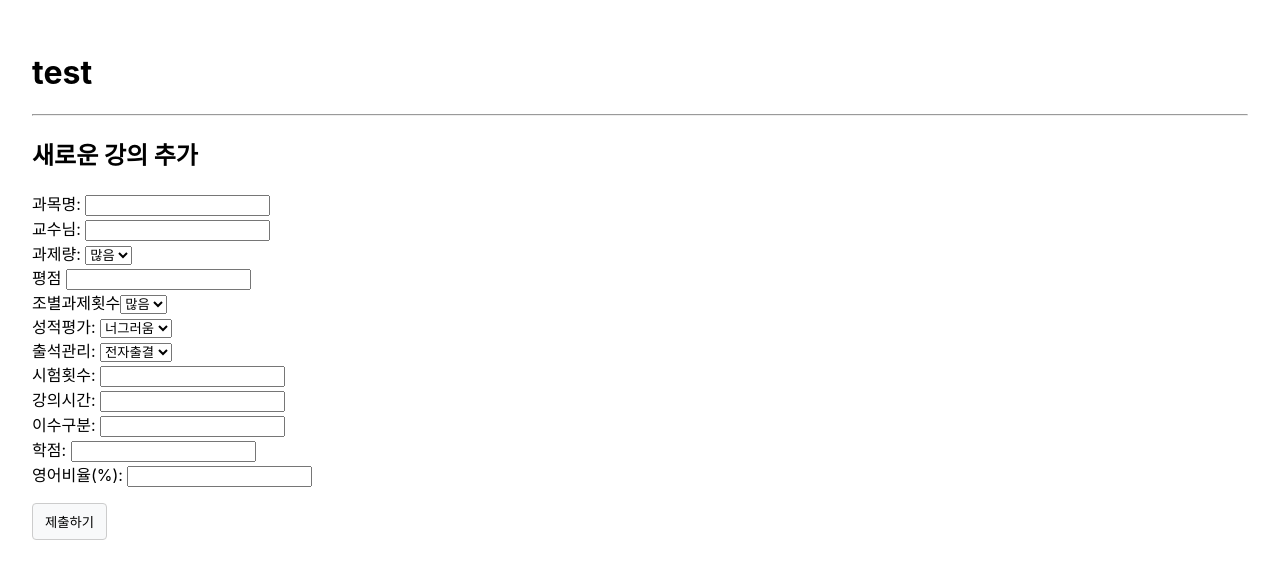
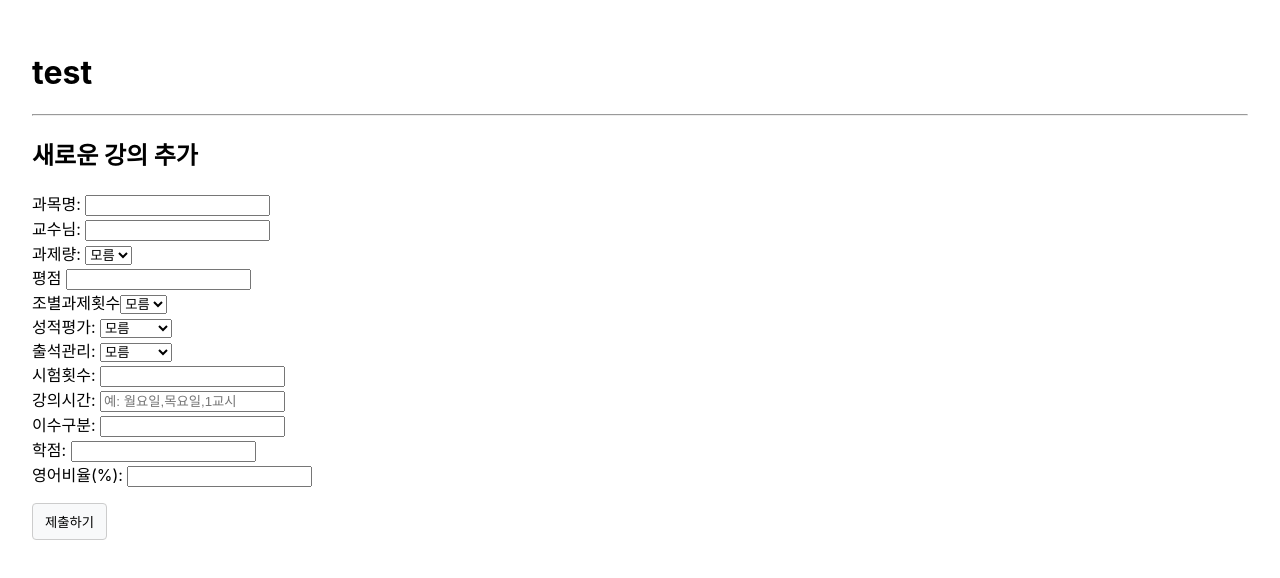
Before and after one commit to Gooddandelion/OSS_TEAMproject_everytime, a React (Create React App) app: page /add in a window 1280 px wide. Shown: the top 578 px of the page. Built offline with nearby package versions, Linux system fonts and the light colour scheme.

Commit message:
Create Data id & Update Add & Edit Page

```diff
--- a/src/pages/AddPage.jsx
+++ b/src/pages/AddPage.jsx
@@ -10,11 +10,11 @@ function AddPage() {
     const [form, setForm] = useState({
         강의명: '',
         교수님: '',
-        과제량: '',
+        과제량: '모름',
         평점: '',
-        조별과제횟수: '',
-        성적평가: '',
-        출석관리: '',
+        조별과제횟수: '모름',
+        성적평가: '모름',
+        출석관리: '모름',
         시험횟수: '',
         강의시간: '',
         이수구분: '',
@@ -32,12 +32,19 @@ function AddPage() {
 
     const handleSubmit = async (e) => {
         e.preventDefault();
-        // 🐛 BUG FIX: prof -> professor로 수정
-        if (!form.title || !form.professor) {
+        if (!form.강의명 || !form.교수님) {
             alert('과목명과 교수님 이름은 필수 항목입니다.');
             return;
         }
-        await addLecture(form);
+
+        const lectureTimeArray = form.강의시간.split(',').map(item => item.trim());
+
+        const submissionData = {
+            ...form,
+            강의시간: lectureTimeArray,
+        };
+
+        await addLecture(submissionData);
         alert('강의가 성공적으로 추가되었습니다!');
         navigate('/list');
     };
@@ -57,9 +64,10 @@ function AddPage() {
                 <div>
                     <label>과제량: </label>
                     <select name="과제량" value={form.과제량} onChange={handleChange}>
-                        <option value="1">많음</option>
-                        <option value="0">보통</option>
-                        <option value="-1">적음</option>
+                        <option value="많음">많음</option>
+                        <option value="보통">보통</option>
+                        <option value="없음">없음</option>
+                        <option value="모름">모름</option>
                     </select>
                 </div>
                 <div>
@@ -69,24 +77,27 @@ function AddPage() {
                 <div>
                     <label>조별과제횟수</label>
                     <select name="과제량" value={form.과제량} onChange={handleChange}>
-                        <option value="1">많음</option>
-                        <option value="0">보통</option>
-                        <option value="-1">없음</option>
+                        <option value="많음">많음</option>
+                        <option value="보통">보통</option>
+                        <option value="없음">없음</option>
+                        <option value="모름">모름</option>
                     </select>
                 </div>
                 <div>
                     <label>성적평가: </label>
                     <select name="성적평가" value={form.성적평가} onChange={handleChange}>
-                        <option value="1">너그러움</option>
-                        <option value="0">보통</option>
-                        <option value="-1">깐깐함</option>
+                        <option value="너그러움">너그러움</option>
+                        <option value="보통">보통</option>
+                        <option value="깐깐함">깐깐함</option>
+                        <option value="모름">모름</option>
                     </select>
                 </div>
                 <div>
                     <label>출석관리: </label>
-                    <select name="assignments" value={form.assignments} onChange={handleChange}>
-                        <option value="1">전자출결</option>
-                        <option value="-1">직접호명</option>
+                    <select name="출석관리" value={form.출석관리} onChange={handleChange}>
+                        <option value="전자출결">전자출결</option>
+                        <option value="직접호명">직접호명</option>
+                        <option value="모름">모름</option>
                     </select>
                 </div>
                 <div>
@@ -95,7 +106,7 @@ function AddPage() {
                 </div>
                 <div>
                     <label>강의시간: </label>
-                    <input type="text" name="강의시간" value={form.강의시간} onChange={handleChange} />
+                    <input type="text" name="강의시간" value={form.강의시간} onChange={handleChange} placeholder="예: 월요일,목요일,1교시" />
                 </div>
                 <div>
                     <label>이수구분: </label>
--- a/src/pages/DetailPage.jsx
+++ b/src/pages/DetailPage.jsx
@@ -65,8 +65,10 @@ function DetailPage() {
         {selectedLecture.시험횟수}
       </p>
       <p>
-         <strong>강의시간: </strong>
-        {selectedLecture.강의시간.join(' / ')}
+        <strong>강의시간: </strong>
+        {Array.isArray(selectedLecture.강의시간)
+          ? selectedLecture.강의시간.join(' / ')
+          : selectedLecture.강의시간}
       </p>
       <p>
         <strong>이수구분: </strong>
--- a/src/pages/EditPage.jsx
+++ b/src/pages/EditPage.jsx
@@ -10,11 +10,11 @@ function EditPage() {
     const [form, setForm] = useState({
         강의명: '',
         교수님: '',
-        과제량: '',
+        과제량: '모름',
         평점: '',
-        조별과제횟수: '',
-        성적평가: '',
-        출석관리: '',
+        조별과제횟수: '모름',
+        성적평가: '모름',
+        출석관리: '모름',
         시험횟수: '',
         강의시간: '',
         이수구분: '',
@@ -74,9 +74,10 @@ function EditPage() {
                 <div>
                     <label>과제량: </label>
                     <select name="과제량" value={form.과제량} onChange={handleChange}>
-                        <option value="1">많음</option>
-                        <option value="0">보통</option>
-                        <option value="-1">적음</option>
+                        <option value="많음">많음</option>
+                        <option value="보통">보통</option>
+                        <option value="없음">없음</option>
+                         <option value="모름">모름</option>
                     </select>
                 </div>
                 <div>
@@ -86,24 +87,27 @@ function EditPage() {
                 <div>
                     <label>조별과제횟수</label>
                     <select name="과제량" value={form.과제량} onChange={handleChange}>
-                        <option value="1">많음</option>
-                        <option value="0">보통</option>
-                        <option value="-1">없음</option>
+                        <option value="많음">많음</option>
+                        <option value="보통">보통</option>
+                        <option value="없음">없음</option>
+                         <option value="모름">모름</option>
                     </select>
                 </div>
                 <div>
                     <label>성적평가: </label>
                     <select name="성적평가" value={form.성적평가} onChange={handleChange}>
-                        <option value="1">너그러움</option>
-                        <option value="0">보통</option>
-                        <option value="-1">깐깐함</option>
+                        <option value="너그러움">너그러움</option>
+                        <option value="보통">보통</option>
+                        <option value="깐깐함">깐깐함</option>
+                         <option value="모름">모름</option>
                     </select>
                 </div>
                 <div>
                     <label>출석관리: </label>
-                    <select name="assignments" value={form.assignments} onChange={handleChange}>
-                        <option value="1">전자출결</option>
-                        <option value="-1">직접호명</option>
+                    <select name="출석관리" value={form.출석관리} onChange={handleChange}>
+                        <option value="전자출결">전자출결</option>
+                        <option value="직접호명">직접호명</option>
+                        <option value="모름">모름</option>
                     </select>
                 </div>
                 <div>
@@ -112,7 +116,7 @@ function EditPage() {
                 </div>
                 <div>
                     <label>강의시간: </label>
-                    <input type="text" name="강의시간" value={form.강의시간} onChange={handleChange} />
+                    <input type="text" name="강의시간" value={form.강의시간} onChange={handleChange} placeholder="예: 월요일,목요일,1교시" />
                 </div>
                 <div>
                     <label>이수구분: </label>
```
